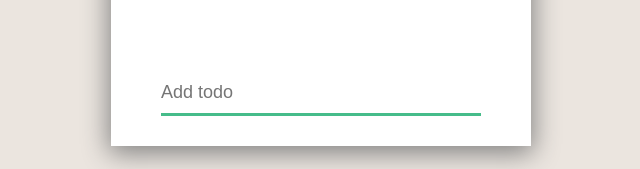
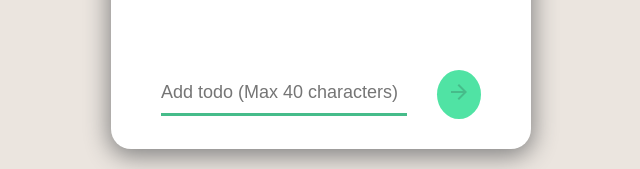
Before and after one commit to VatsalDave2102/react-todo-list-functionality, a React (Vite) app: page / in a window 1280 px wide. Both pictures are taken after a click on the button "add". Shown: the part 604-773 px from the top of the page, without its empty margins (319-959 px from the left). Built offline with nearby package versions, Linux system fonts and the light colour scheme.

Commit message:
Add submit button, input validation, UX improvements

```diff
--- a/src/App.css
+++ b/src/App.css
@@ -13,6 +13,7 @@
 }
 body {
   background-color: rgb(235, 229, 223);
+  height: 100%;
 }
 .TodoContainer {
   width: 420px;
@@ -20,6 +21,7 @@ body {
   padding: 50px;
   padding-bottom: 0;
   box-shadow: 0px 5px 25px 2px gray;
+  border-radius: 20px;
 }
 .Date {
   display: flex;
@@ -77,7 +79,7 @@ body {
   font-size: 25px;
 }
 .todo-list-overflow {
-  box-shadow: 0px -10px 20px -20px gray inset;
+  box-shadow: 0px -10px 20px -20px gray inset, 0px 10px 20px -20px gray inset;
 }
 .todo-list::-webkit-scrollbar {
   display: none;
@@ -86,8 +88,9 @@ body {
   display: flex;
   justify-content: space-between;
   align-items: center;
-  padding: 18px 5px;
+  padding: 18px 15px;
   transition: background-color 0.5s ease;
+  border-radius: 10px;
 
 }
 .todo-list .item li{
@@ -112,26 +115,48 @@ body {
   background-color: rgba(80, 227, 164, 255);
   padding: 25px 25px;
   cursor: pointer;
+
+}
+.submit-btn{
+  border-radius: 50%;
+  border: none;
+  background-color: rgba(80, 227, 164, 255);
+  padding: 10px 10px;
+  cursor: pointer;
   transition: 0.5s background-color;
 }
 .visible {
   visibility: visible;
+  opacity: 1;
+  transition: opacity 0.5s, background-color 0.5s  ;
 }
 .hidden {
   visibility: hidden;
+  opacity: 0;
+  transition: opacity 0.5s, background-color 0.5s  ;
 }
-.input-button:hover {
+.input-button:hover , .submit-btn:hover{
   background-color: rgb(74, 74, 74);
 }
 .plus {
   font-size: 2.5rem;
   color: rgba(70, 188, 138, 255);
 }
+.arrow{
+  color: rgba(70, 188, 138, 255);
+}
+.input-form{
+  display: flex;
+  justify-content: center;
+  align-items: center;
+}
 .new-todo {
   width: 100%;
   border: none;
   border-bottom: 3px solid rgba(70, 188, 138, 255);
   padding: 10px 0;
+  background: #fff;
+  margin-right: 30px;
 }
 .new-todo:focus {
   outline: none;
--- a/src/components/AddInput.jsx
+++ b/src/components/AddInput.jsx
@@ -5,6 +5,7 @@ export default function AddInput({ getNewTodo }) {
   const [hideBtn, setHideBtn] = useState(false);
   const [newTodo, setNewTodo] = useState("");
   const inputBtnRef = useRef();
+  const inputContainerRef = useRef();
   const inputFieldRef = useRef();
 
   // changing state of input button
@@ -16,8 +17,8 @@ export default function AddInput({ getNewTodo }) {
   function showInput() {
     inputBtnRef.current.classList.remove("visible");
     inputBtnRef.current.classList.add("hidden");
-    inputFieldRef.current.classList.remove("hidden");
-    inputFieldRef.current.classList.add("visible");
+    inputContainerRef.current.classList.remove("hidden");
+    inputContainerRef.current.classList.add("visible");
     inputFieldRef.current.focus();
   }
 
@@ -36,26 +37,11 @@ export default function AddInput({ getNewTodo }) {
         setHideBtn(false);
         inputBtnRef.current.classList.remove("hidden");
         inputBtnRef.current.classList.add("visible");
-        inputFieldRef.current.classList.remove("visible");
-        inputFieldRef.current.classList.add("hidden");
+        inputContainerRef.current.classList.remove("visible");
+        inputContainerRef.current.classList.add("hidden");
         setNewTodo("");
       }
-      // if enter key is pressed, pass newTodo to TodoContainer component
-      if (event.key == "Enter" && hideBtn) {
-        if (newTodo.length == 0) {
-          alert("Cannot add empty todo");
-        } else if (!newTodo.replace(/\s/g, "").length) {
-           alert(
-            "Task only contains whitespace (ie. spaces, tabs or line breaks)"
-          );
-          setNewTodo('')
-        } else {
-          getNewTodo(newTodo.trim());
-          setNewTodo("");
-        }
-      }
     }
-
     // adding eventListener to window
     window.addEventListener("keyup", keyHandler);
 
@@ -65,11 +51,34 @@ export default function AddInput({ getNewTodo }) {
     };
   });
 
+  // function to handle form submission
+  function submitHandler(e){
+    e.preventDefault()
+    if (newTodo.length == 0) {
+      // condition for empty todo
+      alert("Cannot add empty todo");
+    } else if (!newTodo.replace(/\s/g, "").length) {
+      // comdition when there are only white spaces
+      alert(
+        "Task only contains whitespace (ie. spaces, tabs or line breaks)"
+      );
+      setNewTodo("");
+    } else if (newTodo.trim().length > 40) {
+      // when max character limit exceeds
+      alert("Maximum character limit exceeded");
+    } else {
+      getNewTodo(newTodo.trim());
+      setNewTodo("");
+    }
+    inputFieldRef.current.focus();
+  }
+
   // function to handle user input and store it in newTodo
   function handleInput(e) {
     let input = e.target.value;
     setNewTodo(input);
   }
+
   return (
     <div className="input-container">
       <button
@@ -79,14 +88,21 @@ export default function AddInput({ getNewTodo }) {
       >
         <span className="material-symbols-outlined plus">add</span>
       </button>
-      <input
-        className="new-todo hidden"
-        type="text"
-        ref={inputFieldRef}
-        placeholder="Add todo"
-        value={newTodo}
-        onChange={handleInput}
-      />
+      <div className="new-todo-container hidden" ref={inputContainerRef}>
+        <form action="" className="input-form" onSubmit={submitHandler}>
+        <input
+          className="new-todo"
+          type="text"
+          placeholder="Add todo (Max 40 characters)"
+          value={newTodo}
+          onChange={handleInput}
+          ref = {inputFieldRef}
+        />
+        <button className="submit-btn" type="submit">
+          <span className="material-symbols-outlined arrow">arrow_forward</span>
+        </button>
+        </form>
+      </div>
     </div>
   );
 }
--- a/src/components/TodoItem.jsx
+++ b/src/components/TodoItem.jsx
@@ -7,13 +7,12 @@ export default function TodoItem({ id, task, isDone, updateStatus }) {
   function handleClick() {
     updateStatus(id, isDone);
   }
-  if (isDone) {
-    let listStyles = { color: "#909090" };
+
   return (
     <>
-        <div className="item">
+      <div className="item" onClick={handleClick}>
         <li
-            style={listStyles}
+          style={isDone ? { color: "#909090" } : undefined}
           data-tooltip-id="my-tooltip"
           data-tooltip-content={task.length > 23 ? task : undefined}
         >
@@ -22,38 +21,16 @@ export default function TodoItem({ id, task, isDone, updateStatus }) {
 
         <input
           type="image"
-            src={logo}
+          src={isDone ? logo : greyLogo}
           alt=""
           width={30}
           height={30}
-            onClick={handleClick}
+
         />
+        <Tooltip id="my-tooltip" />
       </div>
     </>
   );
-  } else {
-    return (
-      <>
-        <div className="item">
-          <li
-            data-tooltip-id="my-tooltip"
-            data-tooltip-content={task.length > 23 ? task : undefined}
-          >
-            {task}
-          </li>
-
-          <input
-            type="image"
-            src={greyLogo}
-            height={30}
-            style={{ opacity: 0.7 }}
-            onClick={handleClick}
-          />
-        </div>
-        <Tooltip id="my-tooltip" />
-      </>
-    );
-  }
 }
 
 TodoItem.propTypes = {
```
Lines whose indentation alone changed are shown as unchanged.
